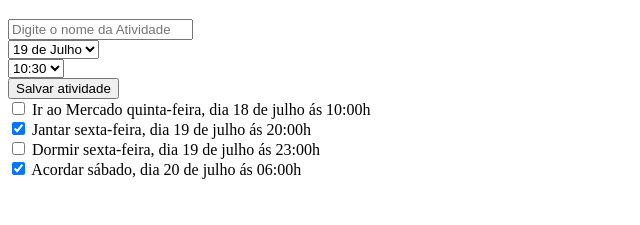
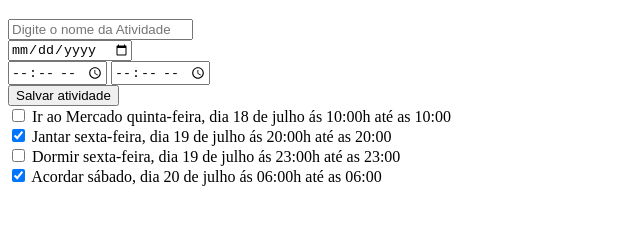
Before and after one commit to MansourHM/Lista-de-Tarefas, a plain HTML site: page index.html in a window 1280 px wide. Shown: the part 61-286 px from the top of the page, without its empty margins (0-640 px from the left). Drawn offline with nearby package versions, Linux system fonts and the light colour scheme.

Commit message:
Atualização data e hora

```diff
--- a/index.html
+++ b/index.html
@@ -12,8 +12,6 @@
 <body>
     <h1>Atividades</h1>
 
-    <section>
-
     <form onsubmit="salvarAtividade(event)">
 
 
@@ -22,21 +20,24 @@
                  </div>
 
         <div>
-                    <select name="dia">
+            <!-- <select name="dia">
                 <option value="2024-07-19">19 de Julho </option>
-                            </select>
-
+                    </select> -->
+                        <input type="date" name="dia" required id="">
                         </div>
 
         <div>
-                    <select name="hora">
+            <!-- <select name="hora">
                 <option value="10:30">10:30</option>
-                             </select>
-
+                     </select> -->
+                        <input type="time" name="hora" required id="">
+                        <input type="time" name="hora2" required id="">
                          </div>
 
         <button>Salvar atividade</button>
                 </form>
+
+    <section>
 
     </section>
 
--- a/src/js/scripts.js
+++ b/src/js/scripts.js
@@ -9,6 +9,7 @@ const formatador = (data) => {                       //Utiliza uma biblioteca qu
         },
         mes:dayjs(data).format('MMMM'),         //ficar por extenso o mes
         hora:dayjs(data).format('HH:mm')
+
     }
 }
 
@@ -19,7 +20,7 @@ const atividade = {
     finalizada: false
 }
 
- const atividades = [                                             //cria uma array com atividades
+ let atividades = [                                             //cria uma array com atividades
     atividade,
         {
             nome: "Jantar",
@@ -58,6 +59,7 @@ criarItemDeAtividade = (atividade) => {
                 dia ${formatar.dia.numerico}
                 de ${formatar.mes}
                 ás ${formatar.hora}h
+                até as ${formatar.hora}
                 </time>
             </div>`
 }
@@ -66,6 +68,7 @@ criarItemDeAtividade = (atividade) => {
     const attList = () => {
 
     const section = document.querySelector('section')               //cria uma const section, que vai encontrar a section dentro do html
+       section.innerHTML = ""
 
     if(atividade.length == 0) {                                        //se nao houver nenhuma atividade, vai emitir um P com essa mensagem
         section.innerHTML = '<p>Nenhuma atividade cadastrada</p>'
@@ -94,14 +97,14 @@ const salvarAtividade = (event) => {
 
         const data = `${dia} ${hora}`
 
-    const novaAtividade = {
+    const novaAtividade = {                                     //vai criar uma nova atividade pra ser inserida dentro do array atividades na proxima linha
         nome,
         data,
         finalizado: false
 
     }
 
-    atividades = [novaAtividade, ...atividade]                     //os 3 pontos são o comando "spread" pra concatenar uma nova atividade na lista de atividades
+    atividades = [novaAtividade, ...atividades]                     //os 3 pontos são o comando "spread" pra concatenar uma nova atividade na lista de atividades
 
     attList()   //atualiza a lista de atividades
 }
```
Lines whose indentation alone changed are shown as unchanged.
